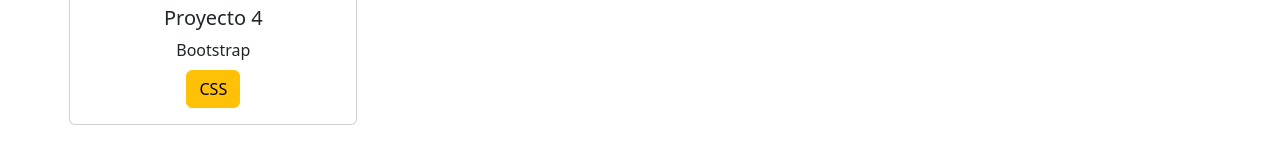
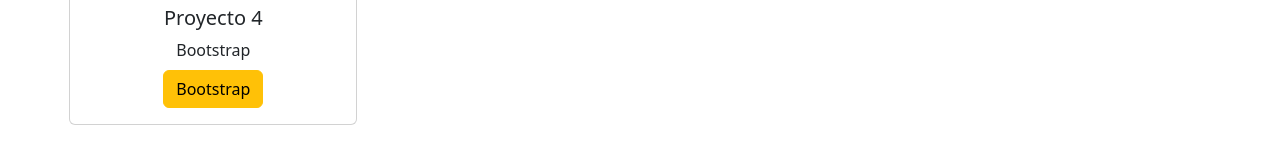
Before and after one commit to Maur1998/Maur1998.github.io, a plain HTML site: page index.html in a window 1280 px wide. Shown: the part 195-358 px from the top of the page. Drawn offline with nearby package versions, Linux system fonts and the light colour scheme.

Commit message:
se modificó un card

```diff
--- a/index.html
+++ b/index.html
@@ -49,7 +49,7 @@
                     <div class="card-body text-center">
                       <h5 class="card-title">Proyecto 4</h5>
                       <p class="card-text mb-2">Bootstrap</p>
-                      <a href="#" class="btn btn-warning">CSS</a>
+                      <a href="#" class="btn btn-warning">Bootstrap</a>
                     </div>
                   </div>
             </div>
```
